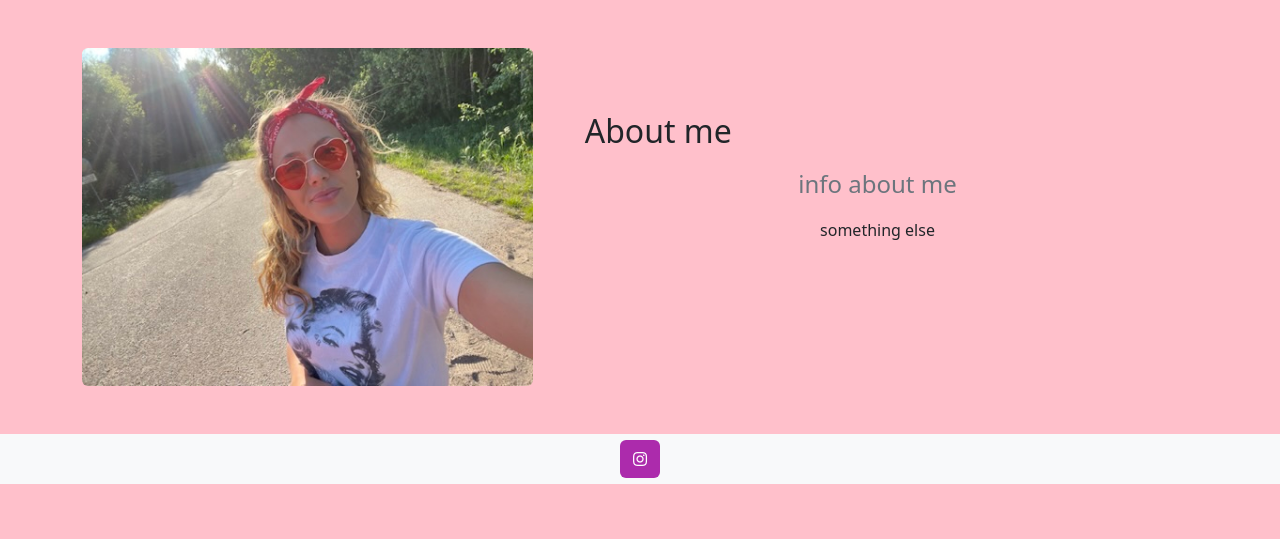
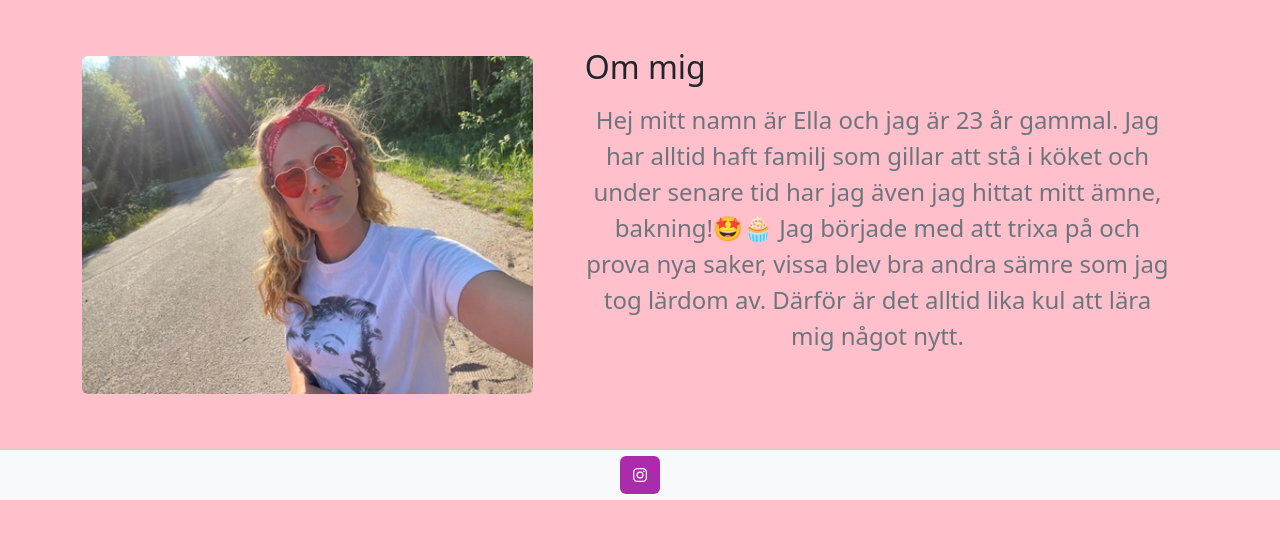
Before and after one commit to shixen/ella_recipe, a Django app: page /about/about/ in a window 1280 px wide. Shown: the part 56-595 px from the top of the page. Run offline with Django 4.2, Linux system fonts and the light colour scheme.

Commit message:
add info content to about page

```diff
--- a/templates/about_me.html
+++ b/templates/about_me.html
@@ -1,19 +1,25 @@
 {% extends 'base.html' %}
 {% load static %}
+
 {% block content %}
+<div class="main-content">
+    <!-- main content -->
     <section class="py-3 py-md-5">
         <div class="container">
             <div class="row gy-3 gy-md-4 gy-lg-0 align-items-lg-center">
                 <div class="col-12 col-lg-6 col-xl-5">
-                <img class="img-fluid rounded" loading="lazy" src="{% static 'images/selfie.jpeg' %}" alt="About 1">
+                    <img class="img-fluid rounded card-img" loading="lazy" src="{% static 'images/selfie.jpeg' %}"
+                        alt="About 1">
                 </div>
                 <div class="col-12 col-lg-6 col-xl-7">
                     <div class="row justify-content-xl-center">
                         <div class="col-12 col-xl-11">
-                        <h2 class="mb-3">About me</h2>
-                        <p class="lead fs-4 text-secondary mb-3"> info about me </p>
-                        <p class="mb-5"> something else
-                        </p>
+                            <h2 class="mb-3">Om mig</h2>
+                            <p class="lead fs-4 text-secondary mb-3">Hej mitt namn är Ella och jag är 23 år gammal.
+                                Jag har alltid haft familj som gillar att stå i köket och under senare tid har jag även
+                                jag hittat mitt ämne, bakning!🤩🧁
+                                Jag började med att trixa på och prova nya saker, vissa blev bra andra sämre som jag tog
+                                lärdom av. Därför är det alltid lika kul att lära mig något nytt.</p>
                             <div class="row gy-4 gy-md-0 gx-xxl-5X">
                                 <div class="col-12 col-md-6">
                                     <div class="d-flex">
@@ -29,5 +35,8 @@
                     </div>
                 </div>
             </div>
+        </div>
     </section>
+</div>
+</body>
 {% endblock %}
```
Lines whose indentation alone changed are shown as unchanged.
